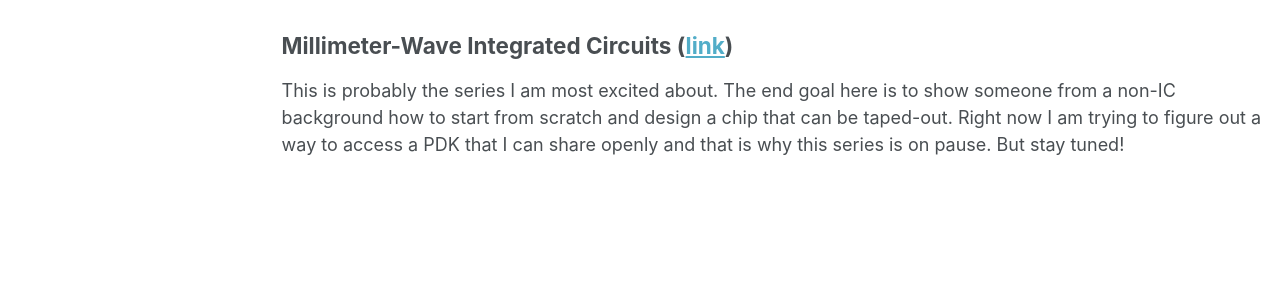
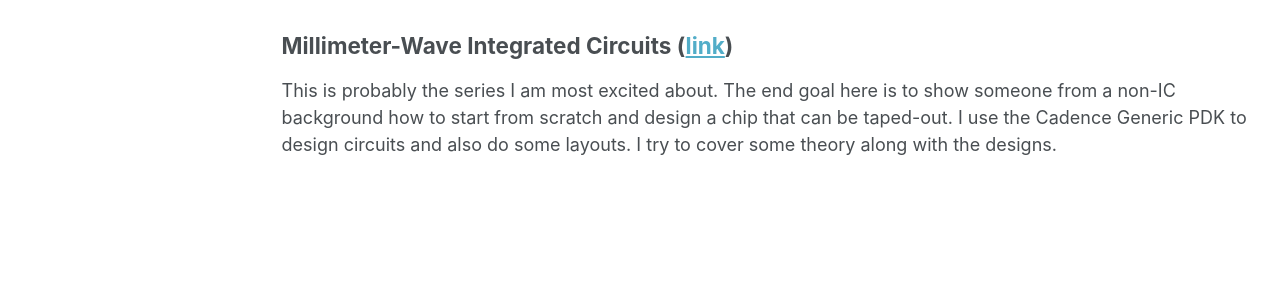
Before and after one commit to AdityaMuppala/adityamuppala.github.io, a Jekyll site: the page built from _pages/teaching.md, in a window 1280 px wide and 1295 px high. Shown: the part 706-1006 px from the top of the window. Built offline with Jekyll 4.4.1, drawn with Linux system fonts in a browser that asks for light colours; some web fonts are replaced.

Commit message:
Update teaching.md

```diff
--- a/_pages/teaching.md
+++ b/_pages/teaching.md
@@ -18,4 +18,4 @@ I noticed that not a lot of videos exist on design and simulation of more advanc
 
 ## Millimeter-Wave Integrated Circuits ([link](https://www.youtube.com/watch?v=X9LaoKDRmzA&list=PL9Trid0A4Da1lh5hRCjpYMCDADtVXA9qU&pp=iAQB))
 
-This is probably the series I am most excited about. The end goal here is to show someone from a non-IC background how to start from scratch and design a chip that can be taped-out. Right now I am trying to figure out a way to access a PDK that I can share openly and that is why this series is on pause. But stay tuned!
+This is probably the series I am most excited about. The end goal here is to show someone from a non-IC background how to start from scratch and design a chip that can be taped-out. I use the Cadence Generic PDK to design circuits and also do some layouts. I try to cover some theory along with the designs.
```
